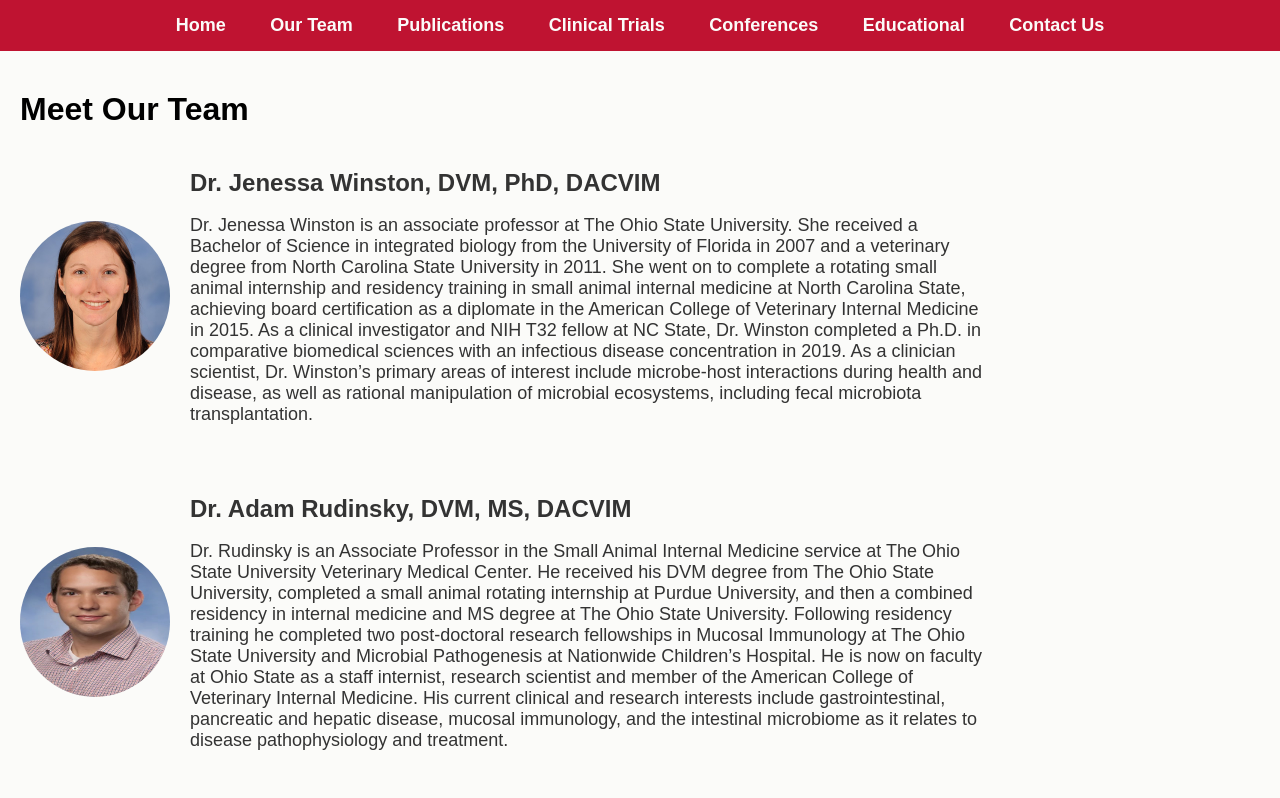
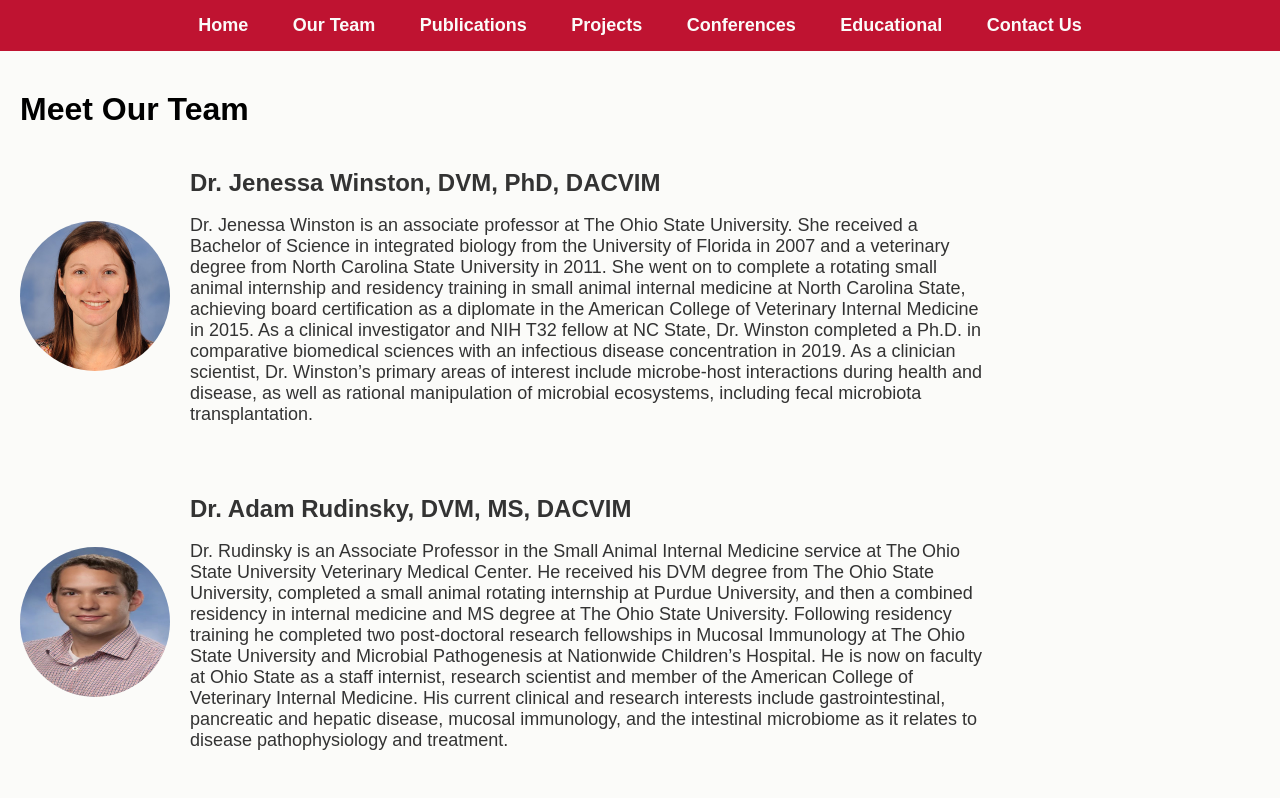
Before and after one commit to emmapartridge/emmapartridge.github.io, a plain HTML site: page our-team.html in a window 1280 px wide. Shown: the top 798 px of the page. Drawn offline with Linux system fonts and the light colour scheme.

Commit message:
Update our-team.html

```diff
--- a/our-team.html
+++ b/our-team.html
@@ -79,7 +79,7 @@
     <a href="index.html">Home</a>
     <a href="our-team.html">Our Team</a>
     <a href="publications.html">Publications</a>
-    <a href="clinical-trials.html">Clinical Trials</a>
+    <a href="projects.html">Projects</a>
     <a href="conferences.html">Conferences</a>
     <a href="educational.html">Educational</a>
     <a href="contact.html">Contact Us</a>
```
